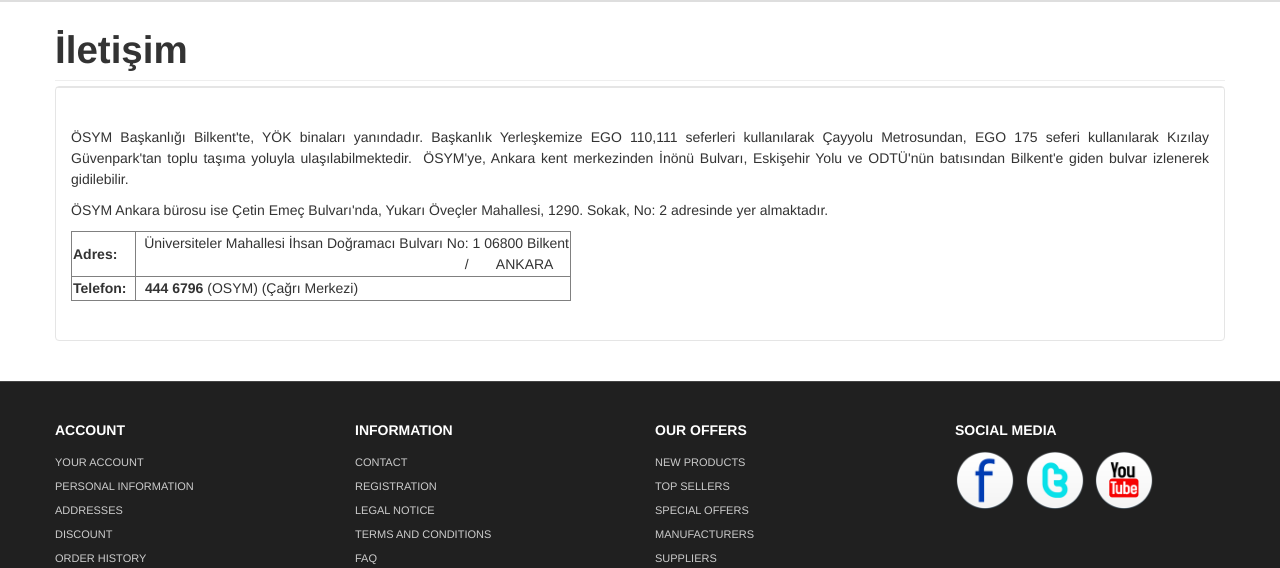
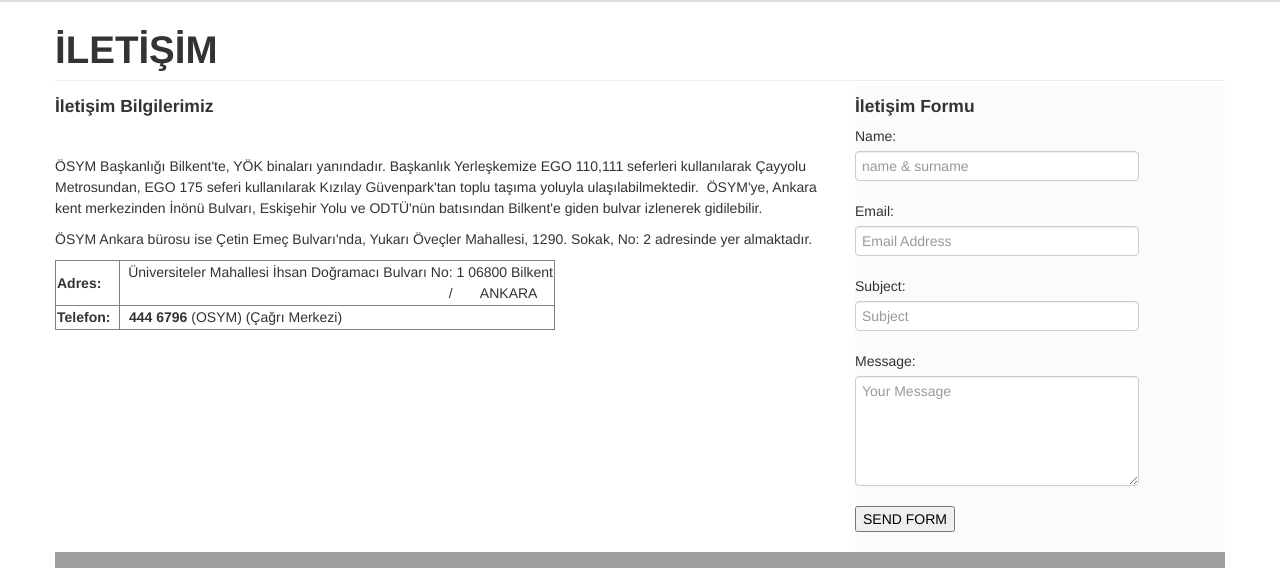
Before and after one commit to emreozturk96/DjangoKitapOdunc, a Django app: page /iletisim/ in a window 1280 px wide. Shown: the part 127-695 px from the top of the page. Run offline with Django 3.2, Linux system fonts and the light colour scheme; data comes from the database, SQL or seed files in the repository; both versions use the stored data as it was after the commit; some libraries are stand-ins or nearby versions; grey boxes are pictures that could not be loaded.

Commit message:
İletisim sayfasina contact form eklendi.

```diff
--- a/book/models.py
+++ b/book/models.py
@@ -53,6 +53,7 @@ class Book(models.Model):
         return mark_safe('<img src="{}" height="50"/>'.format(self.image.url))
     image_tag.short_description = 'Image'
 
+
 class Images(models.Model):
     book = models.ForeignKey(Book, on_delete=models.CASCADE)
     title = models.CharField(max_length=50, blank=True)
--- a/home/models.py
+++ b/home/models.py
@@ -2,6 +2,8 @@ from ckeditor_uploader.fields import RichTextUploadingField
 from django.db import models
 
 # Create your models here.
+from django.forms import ModelForm, TextInput, Textarea
+
 
 class Setting(models.Model):
     STATUS = (
@@ -26,6 +28,7 @@ class Setting(models.Model):
     twitter = models.CharField(blank=True, max_length=150)
     aboutus = RichTextUploadingField(blank=True)
     contactus = RichTextUploadingField(blank=True)
+    haritaframe = RichTextUploadingField(blank=True)
     references = RichTextUploadingField (blank=True)
     status = models.CharField(max_length=10, choices=STATUS)
     create_at = models.DateTimeField(auto_now_add=True)
@@ -33,3 +36,35 @@ class Setting(models.Model):
 
     def __str__(self):
         return self.title
+
+
+class ContactFormMessage(models.Model):
+    STATUS = (
+        ('New', 'New'),
+        ('Read', 'Read'),
+        ('Closed', 'Closed'),
+    )
+    name = models.CharField(blank=True, max_length=40)
+    email = models.CharField(blank=True, max_length=60)
+    subject = models.CharField(blank=True, max_length=50)
+    message = models.CharField(blank=True, max_length=255)
+    status = models.CharField(max_length=10, choices=STATUS, default='New')
+    ip = models.CharField(blank=True, max_length=20)
+    note = models.CharField(blank=True, max_length=150)
+    create_at = models.DateTimeField(auto_now_add=True)
+    update_at = models.DateTimeField(auto_now=True)
+
+    def __str__(self):
+        return self.name
+
+
+class ContactForm(ModelForm):
+    class Meta:
+        model = ContactFormMessage
+        fields = ['name', 'email', 'subject', 'message']
+        widgets = {
+            'name': TextInput(attrs={'class': 'input-xlarge', 'placeholder': 'name & surname'}),
+            'email': TextInput(attrs={'class': 'input-xlarge', 'placeholder': 'Email Address'}),
+            'subject': TextInput(attrs={'class': 'input-xlarge', 'placeholder': 'Subject'}),
+            'message': Textarea(attrs={'class': 'input-xlarge', 'placeholder': 'Your Message', 'rows': '5'}),
+        }
--- a/home/templates/iletisim.html
+++ b/home/templates/iletisim.html
@@ -7,26 +7,46 @@
 {% block head %}
     <link rel='shortcut icon' type='image/x-icon' href='{{ settings.icon.url }}'/> {% endblock %}
 
-
 {% block content %}
-
     <div id="mainBody">
         <div class="container">
+            <h1>İLETİŞİM</h1>
+            <hr class="soften"/>
+            <div class="row">
+                <div class="span8">
+                    <h4>İletişim Bilgilerimiz</h4>
+                    {{ settings.contactus | safe }}
 
-            <h1>İletişim</h1>
-            <hr class="soften"/>
-
-            <div class="accordion" id="accordion2">
-                <div class="accordion-group">
-                        <div class="accordion-inner">
-                            {{ settings.contactus | safe }}
-                        </div>
                 </div>
 
+
+                <div class="span4" style="background-color: rgba(251,251,251,100)">
+                    <h4>İletişim Formu</h4>
+
+                    {% if messages %}
+                        {% for message in messages %}
+                            <div class="alert alert-{{ message.tags }}" role="alert">
+                                {{ message }}
+                            </div>
+                        {% endfor %}
+                    {% endif %}
+
+                    <form action="" method="post">
+                        {% csrf_token %}
+                        {{ form.as_p }}
+                        <input type="submit" value="SEND FORM">
+                    </form>
+
+
+                </div>
+            </div>
+            <div class="row">
+                <div class="span12">
+                    {{ settings.haritaframe | safe }}
+                </div>
             </div>
         </div>
     </div>
     <!-- MainBody End ============================= -->
 
-
 {% endblock %}
--- a/home/views.py
+++ b/home/views.py
@@ -1,8 +1,9 @@
-from django.http import HttpResponse
+from django.contrib import messages
+from django.http import HttpResponse, HttpResponseRedirect
 from django.shortcuts import render
 
 # Create your views here.
-from home.models import Setting
+from home.models import Setting, ContactForm, ContactFormMessage
 
 
 def index(request):
@@ -25,6 +26,19 @@ def referanslar(request):
 
 
 def iletisim(request):
+    if request.method == 'POST':
+        form = ContactForm(request.POST)
+        if form.is_valid():
+            data = ContactFormMessage()
+            data.name = form.cleaned_data['name']
+            data.email = form.cleaned_data['email']
+            data.subject = form.cleaned_data['subject']
+            data.message = form.cleaned_data['message']
+            data.save()
+            messages.success(request, "Mesajınız Başarı İle Gönderilmiştir. Teşekkürler.")
+            return HttpResponseRedirect('/iletisim')
+
     settings = Setting.objects.get(pk=1)
-    context = {'settings': settings}
+    form = ContactForm()
+    context = {'settings': settings, 'form': form}
     return render(request, 'iletisim.html', context)
```
Also changed, not shown: home/admin.py (+8 -1 lines), book/migrations/0004_auto_20200404_1035.py (added), db.sqlite3, home/migrations/0003_auto_20200404_1035.py (added), home/migrations/0004_setting_haritaframe.py (added).
